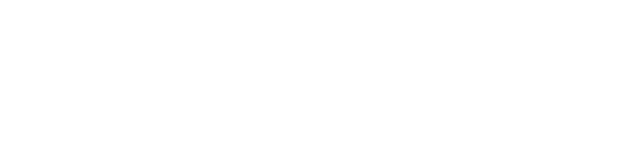
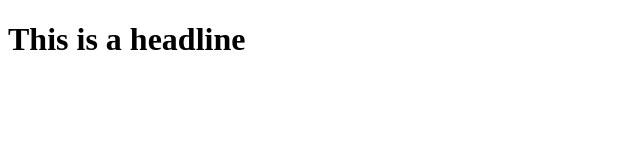
Before and after one commit to MooseBarry/web-host, a plain HTML site: page index.html in a window 1280 px wide. Shown: the whole page, without its empty margins (0-640 px from the left). Drawn offline with Linux system fonts and the light colour scheme.

Commit message:
second commit

```diff
--- a/index.html
+++ b/index.html
@@ -6,6 +6,6 @@
     <title>Document</title>
 </head>
 <body>
-
+    <h1>This is a headline</h1>
 </body>
 </html>
```
